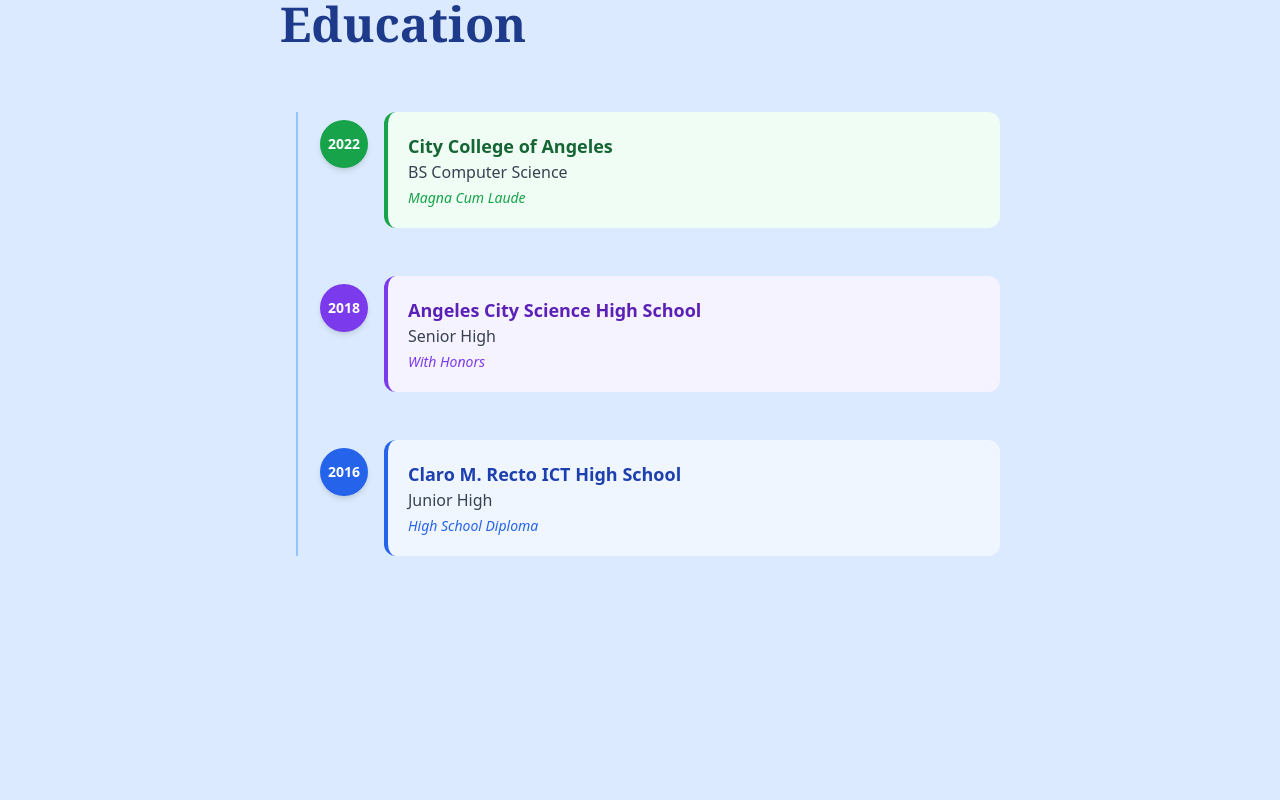
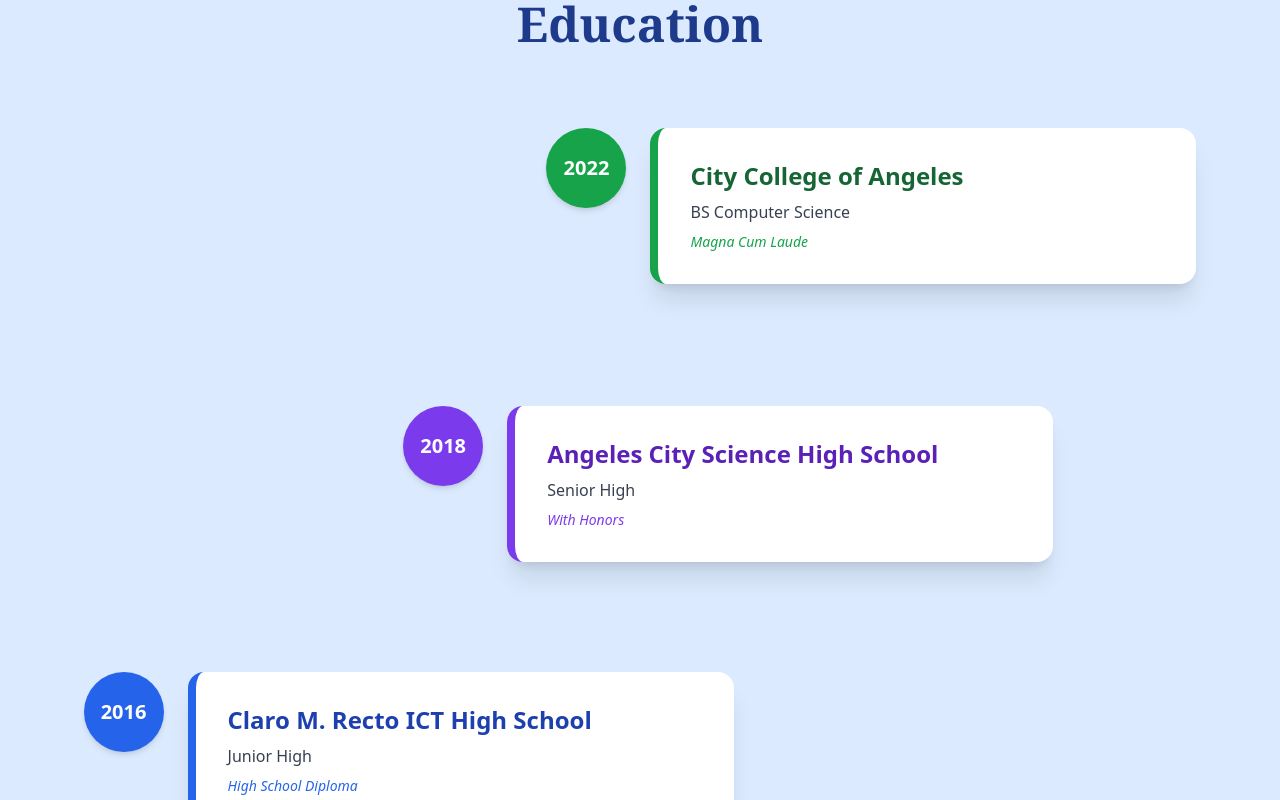
Before and after one commit to byang-roman/vhi-portfolio, a React (Create React App) app: page / in a window 1280 px wide. Shown: the part 1680-2480 px from the top of the page. Built offline with nearby package versions, Linux system fonts and the light colour scheme.

Commit message:
09/01 - Separate Education and Work Experience. Update Education to ladder design.

```diff
--- a/src/components/About/index.tsx
+++ b/src/components/About/index.tsx
@@ -52,87 +52,6 @@ const About: React.FC = () => {
                     </div>
                 </div>
             </section>
-
-            <section className="min-h-screen w-full py-20 bg-blue-100 text-gray-900">
-                <div className="container mx-auto max-w-3xl px-6">
-                    <h2 className="text-4xl md:text-5xl font-serif font-bold mb-16 text-center relative inline-block text-blue-900">Education</h2>
-
-                    {/* Timeline */}
-                    <div className="relative pl-10">
-                        {/* Vertical line */}
-                        <div className="absolute left-4 top-0 bottom-0 w-0.5 bg-blue-300" />
-
-                        <div className="space-y-12">
-                            {/* 2022 - College */}
-                            <div className="relative">
-                                <div className="absolute left-0 top-2 w-12 h-12 rounded-full bg-green-600 text-white flex items-center justify-center text-sm font-bold shadow-md">2022</div>
-                                <div className="ml-16 p-5 rounded-xl bg-green-50 border-l-4 border-green-600">
-                                    <p className="text-lg font-semibold text-green-800">City College of Angeles</p>
-                                    <p className="text-gray-700">BS Computer Science</p>
-                                    <p className="text-sm italic text-green-600 mt-1">Magna Cum Laude</p>
-                                </div>
-                            </div>
-
-                            {/* 2018 - Senior */}
-                            <div className="relative">
-                                <div className="absolute left-0 top-2 w-12 h-12 rounded-full bg-violet-600 text-white flex items-center justify-center text-sm font-bold shadow-md">2018</div>
-                                <div className="ml-16 p-5 rounded-xl bg-violet-50 border-l-4 border-violet-600">
-                                    <p className="text-lg font-semibold text-violet-800">Angeles City Science High School</p>
-                                    <p className="text-gray-700">Senior High</p>
-                                    <p className="text-sm italic text-violet-600 mt-1">With Honors</p>
-                                </div>
-                            </div>
-
-                            {/* 2016 - Junior */}
-                            <div className="relative">
-                                <div className="absolute left-0 top-2 w-12 h-12 rounded-full bg-blue-600 text-white flex items-center justify-center text-sm font-bold shadow-md">2016</div>
-                                <div className="ml-16 p-5 rounded-xl bg-blue-50 border-l-4 border-blue-600">
-                                    <p className="text-lg font-semibold text-blue-800">Claro M. Recto ICT High School</p>
-                                    <p className="text-gray-700">Junior High</p>
-                                    <p className="text-sm italic text-blue-600 mt-1">High School Diploma</p>
-                                </div>
-                            </div>
-                        </div>
-                    </div>
-                </div>
-            </section>
-
-            {/* Work Experience */}
-            <section className="h-screen bg-blue-100 text-blue-900 py-8 z-10 font-serif">
-                <div className="container mx-auto flex flex-col md:flex-row items-center max-w-6xl px-6 py-8">
-                    <div className="w-full py-8">
-                        <h2 className="text-3xl md:text-4xl font-semibold mb-4">Work Experience</h2>
-                        <div className="mt-4">
-                            <div className="bg-white p-6 rounded-lg shadow-md border mb-4">
-                                <h3 className="text-xl md:text-2xl font-semibold mb-2">Software Engineer</h3>
-                                <p className="text-lg md:text-xl leading-relaxed mb-2">July 2022 - February 2024</p>
-                                <ul className="list-disc pl-4 mt-2">
-                                    <li className="text-lg md:text-xl leading-relaxed">Developed and enhanced front-end features to optimize user experience.</li>
-                                    <li className="text-lg md:text-xl leading-relaxed">Specialized in creating new features and also played a key role in upgrading existing features.</li>
-                                    <li className="text-lg md:text-xl leading-relaxed">Accepted the change of role and transitioned to backend team to further hone my programming skills.</li>
-                                    <li className="text-lg md:text-xl leading-relaxed">
-                                        Proactively addressed client issues and concerns. Maintaining a high responsiveness rate, and always making sure that features, functionalities, amendments are
-                                        implemented on time through effective teamwork and collaboration.
-                                    </li>
-                                </ul>
-                            </div>
-                            <div className="bg-white p-6 rounded-lg shadow-md border">
-                                <h3 className="text-xl md:text-2xl font-semibold mb-2">Software Engineer Intern</h3>
-                                <p className="text-lg md:text-xl leading-relaxed mb-2">March 2022 – June 2022</p>
-                                <ul className="list-disc pl-4 mt-2">
-                                    <li className="text-lg md:text-xl leading-relaxed">Acquired hands-on experience of what it is to be a software engineer during the internship period.</li>
-                                    <li className="text-lg md:text-xl leading-relaxed">
-                                        Contributed significantly to the development of front-end features, gaining practical insights into the field.
-                                    </li>
-                                    <li className="text-lg md:text-xl leading-relaxed">
-                                        Successfully absorbed as a full-time based employee as I have shown dedication, passion and skills as an intern.
-                                    </li>
-                                </ul>
-                            </div>
-                        </div>
-                    </div>
-                </div>
-            </section>
         </div>
     );
 };
--- a/src/components/Education/index.tsx
+++ b/src/components/Education/index.tsx
@@ -1,28 +1,46 @@
-<section className="bg-blue-300 text-blue-900 py-8 z-10">
-    <div className="container mx-auto flex flex-col md:flex-row items-center max-w-9xl px-6 py-8">
-        <div className="w-full py-8">
-            <h2 className="text-3xl md:text-4xl font-semibold mt-8 mb-4 font-serif">Education</h2>
-            <div className="grid grid-cols-1 md:grid-cols-3 gap-8">
-                <div className="bg-white p-6 rounded-lg shadow-md">
-                    <h2 className="text-4xl font-semibold mb-2">2022</h2>
-                    <h4 className="text-2xl font-semibold mb-2">CITY COLLEGE OF ANGELES</h4>
-                    <p className="text-lg leading-relaxed">Bachelor of Science in Computer Science</p>
-                    <p className="text-lg leading-relaxed">Magna Cum Laude Graduate</p>
-                </div>
-                <div className="bg-white p-6 rounded-lg shadow-md">
-                    <h2 className="text-4xl font-semibold mb-2">2018</h2>
-                    <h4 className="text-lg font-semibold mb-2">
-                        ANGELES CITY SCIENCE HIGH SCHOOL <br />
-                        (SENIOR HIGH)
-                    </h4>
-                    <p className="text-lg leading-relaxed">Graduate with Honors</p>
-                </div>
-                <div className="bg-white p-6 rounded-lg shadow-md">
-                    <h2 className="text-4xl font-semibold mb-2">2016</h2>
-                    <h4 className="text-xl font-semibold mb-2">CLARO M. RECTO INFORMATION AND COMMUNICATION TECHNOLOGY HIGH SCHOOL (JUNIOR HIGH)</h4>
-                    <p className="text-lg leading-relaxed">High School Diploma</p>
+import React from 'react';
+
+const Education: React.FC = () => {
+    return (
+        <section className="min-h-screen w-full py-20 bg-blue-100 text-gray-900">
+            <div className="max-w-[95%] mx-auto px-4">
+                <h2 className="text-4xl md:text-5xl font-serif font-bold mb-20 text-center text-blue-900">Education</h2>
+
+                {/* Diagonal Layout */}
+                <div className="hidden md:block relative w-full h-[700px]">
+                    {/* Step 1 - Bottom Left */}
+                    <div className="absolute bottom-0 left-[3%] w-[650px] flex items-start gap-6">
+                        <div className="flex-shrink-0 w-20 h-20 rounded-full bg-blue-600 text-white text-xl font-bold flex items-center justify-center shadow-md">2016</div>
+                        <div className="p-8 rounded-2xl bg-white shadow-xl border-l-[8px] border-blue-600 w-full">
+                            <p className="text-2xl font-semibold text-blue-800">Claro M. Recto ICT High School</p>
+                            <p className="text-gray-700 mt-2">Junior High</p>
+                            <p className="text-sm italic text-blue-600 mt-2">High School Diploma</p>
+                        </div>
+                    </div>
+
+                    {/* Step 2 - Middle */}
+                    <div className="absolute bottom-[38%] left-[30%] w-[650px] flex items-start gap-6">
+                        <div className="flex-shrink-0 w-20 h-20 rounded-full bg-violet-600 text-white text-xl font-bold flex items-center justify-center shadow-md">2018</div>
+                        <div className="p-8 rounded-2xl bg-white shadow-xl border-l-[8px] border-violet-600 w-full">
+                            <p className="text-2xl font-semibold text-violet-800">Angeles City Science High School</p>
+                            <p className="text-gray-700 mt-2">Senior High</p>
+                            <p className="text-sm italic text-violet-600 mt-2">With Honors</p>
+                        </div>
+                    </div>
+
+                    {/* Step 3 - Top Right */}
+                    <div className="absolute top-0 right-[3%] w-[650px] flex items-start gap-6">
+                        <div className="flex-shrink-0 w-20 h-20 rounded-full bg-green-600 text-white text-xl font-bold flex items-center justify-center shadow-md">2022</div>
+                        <div className="p-8 rounded-2xl bg-white shadow-xl border-l-[8px] border-green-600 w-full">
+                            <p className="text-2xl font-semibold text-green-800">City College of Angeles</p>
+                            <p className="text-gray-700 mt-2">BS Computer Science</p>
+                            <p className="text-sm italic text-green-600 mt-2">Magna Cum Laude</p>
+                        </div>
+                    </div>
                 </div>
             </div>
-        </div>
-    </div>
-</section>;
+        </section>
+    );
+};
+
+export default Education;
--- a/src/components/Header/index.tsx
+++ b/src/components/Header/index.tsx
@@ -5,6 +5,8 @@ const Header: React.FC = () => {
     const navLinks = [
         { name: 'HOME', id: 'home' },
         { name: 'ABOUT', id: 'about' },
+        { name: 'EDUCATION', id: 'education' },
+        { name: 'WORK EXPERIENCE', id: 'experience' },
         { name: 'PROJECTS', id: 'projects' },
         { name: 'SKILLS', id: 'skills' }
     ];
--- a/src/components/Home/index.tsx
+++ b/src/components/Home/index.tsx
@@ -6,7 +6,7 @@ import { Link } from 'react-scroll';
 const Home: React.FC = () => {
     return (
         <div>
-            <section className="h-screen bg-cover bg-center relative" style={{ backgroundImage: `url(${images.VhianneRoman})` }}>
+            <section className="min-h-screen w-full bg-cover bg-center relative" style={{ backgroundImage: `url(${images.VhianneRoman})` }}>
                 <div className="absolute top-0 left-0 w-full">
                     <Header />
                 </div>
--- a/src/components/MainPage/index.tsx
+++ b/src/components/MainPage/index.tsx
@@ -3,6 +3,8 @@ import About from '../About';
 import Projects from '../Projects';
 import Skills from '../Skills';
 import Home from '../Home';
+import Education from '../Education';
+import Experience from '../Experience';
 
 const MainPage: React.FC = () => {
     return (
@@ -13,6 +15,14 @@ const MainPage: React.FC = () => {
 
             <section id="about">
                 <About />
+            </section>
+
+            <section id="education">
+                <Education />
+            </section>
+
+            <section id="experience">
+                <Experience />
             </section>
 
             <section id="projects">
```
Also changed, not shown: src/components/Experience/index.tsx (+12 -4 lines).
